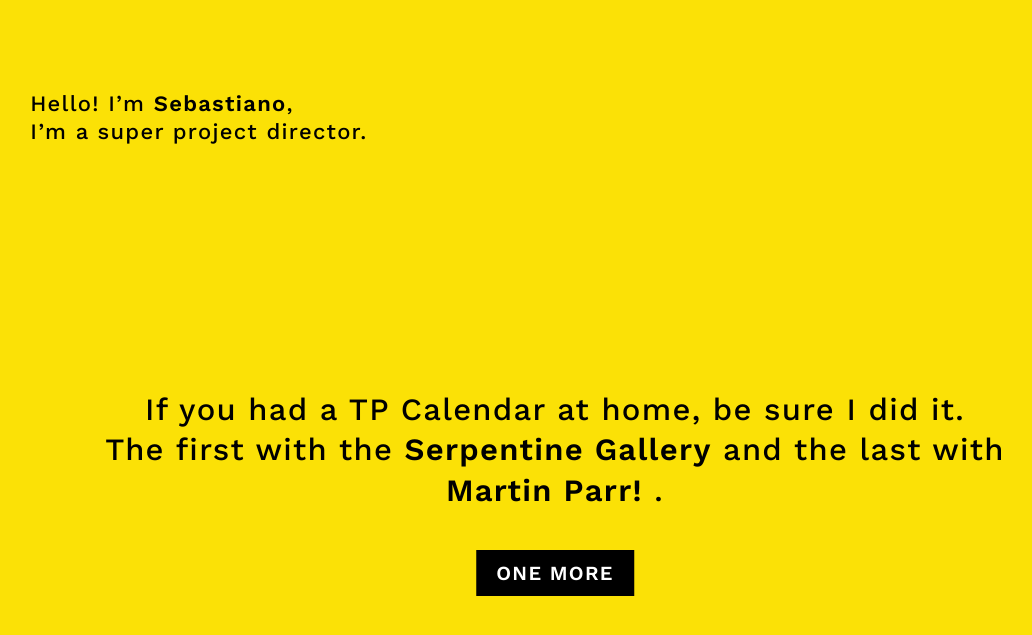
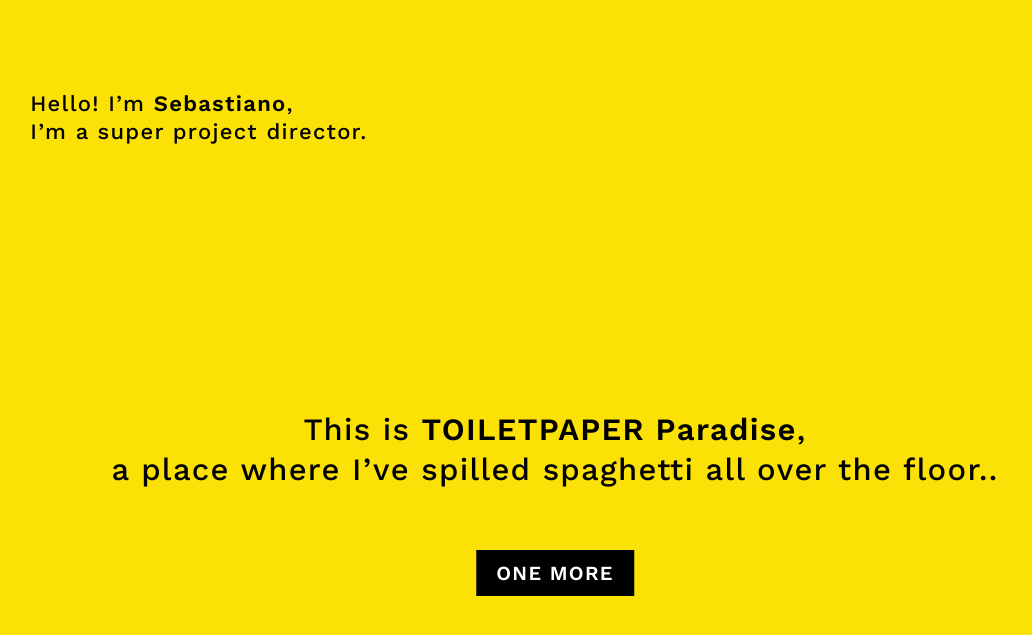
Before and after one commit to sebastianomastroeni/sebastianomastroeni.github.io, a Jekyll site: the page built from index.html, in a window 1280 px wide. Shown: the top 635 px of the page, without its empty margins (85-1117 px from the left). Built offline with Jekyll 4.4.1, drawn with Linux system fonts in a browser that asks for light colours; part of the change alters nothing that is shown.

Commit message:
Update links.json

```diff
--- a/_data/links.json
+++ b/_data/links.json
@@ -14,8 +14,6 @@
     "Be an hooligan for your favorite museum <br> <a href=\"https://bit.ly/33OvYGU\">scribble on Maurizio’s face </a>chasing a rainbow with a smiling cloud. <br> All on the website we designed together.",
 
     "A sick collabo beetween TOILETPAPER and <a href=\"https://bit.ly/3bwMKhR\">Nike Lab.</a><br>featuring 2 vinyls, 2 sharp blades, some brain pieces, 66 snakes, and 4 unreleased tracks <br> by DJ Tennis, Sebra Cruz, Tim Sweeney, Lauer, Fantastic Man and Kiwi",
-
-    "Nothing to wear?<br> Look what I’ve created with <a href=\"http://bit.ly/2qTX7FL\">MSGM and TOILETPAPER</a>!",
 
     "I celebrated a marriage between Cactus<br> whose love gave birth to a <a href=\"http://bit.ly/2rE6evs\">concept car</a>.",
 
@@ -47,15 +45,32 @@
 
     "Now in Kyoto you can see <a href=\"https://bit.ly/2GiUR2L\">giant pop corn</a> I’ve lost in deep space.",
 
-    "And I’m very very proud to show you <a href=\"http://bit.ly/2s000mb\">this</a>." ,
+    "And I’m very very proud to show you <a href=\"http://bit.ly/2s000mb\">this</a>.",
 
     "Well I made this FOMO logo, you guys would like it, it’s funny, <br> in a not-in-your-face kind of way, a natural funny. <br> Anyways, you absolutely can’t miss out this <a href=\"https://bit.ly/2RgL7OG\"> Unicef project </a>.",
 
-    "I hard worked on many things of <a href=\"https://bit.ly/3wbXdaA\"> this site </a>, <br> including the site  Unicef project ." ,
+    "I hard worked on many things of <a href=\"https://bit.ly/3wbXdaA\"> this site </a>, <br> including the site  Unicef project .",
 
-    "Here you can see me wearing a <a href=\"https://bit.ly/3w9ZCCt\"> pair of shoes i've designed for Santoni </a>." ,
+    "Here you can see me wearing a <a href=\"https://bit.ly/3w9ZCCt\"> pair of shoes i've designed for Santoni </a>.",
 
-    "If you had a TP Calendar at home, be sure I did it. <br> The first with the <a href=\"https://bit.ly/3fkuhq5\"> Serpentine Gallery </a> and the last with <a href=\"https://bit.ly/3eSXqta\"> Martin Parr! </a> ."
+    "If you had a TP Calendar at home, be sure I did it. <br> The first with the <a href=\"https://bit.ly/3fkuhq5\"> Serpentine Gallery </a> and the last with <a href=\"https://bit.ly/3eSXqta\"> Martin Parr! </a> .",
 
+    "People tells you have a big mouth? <a href=\"https://bit.ly/3op7qhg\"> This is what we are proud of </a>.",
+
+    "I celebrated a marriage between Cactus whose love gave birth to a <a href=\"https://bit.ly/3yewXhA \"> concept car </a>.",
+
+    "I’ve designed <a href=\"https://bit.ly/3fogHSl\"> this playground </a> and some fresh products <br> for my brand new friends. <br> Stay true. <a href=\"https://bit.ly/3u0Imyl\"> No soul for sale </a>.",
+
+    "With TOILETPAPER Magazine I’ve hacked <a href=\"https://bit.ly/3uRvwUg\"> an issue of Liberation </a>.",
+
+    "I have an yearly appointment with <a href=\"https://bit.ly/3tSczj1\"> Seletti catalogs </a>.",
+
+    "Nothing to wear?<br> Look what I’ve created with <a href=\"http://bit.ly/2qTX7FL\">MSGM and TOILETPAPER</a>!",
+
+    "Now in Kyoto you can see I’ve lost in <a href=\"https://bit.ly/3wcIEUi\"> deep space </a>.",
+
+    "This is <a href=\"https://bit.ly/3oxjc9r\"> TOILETPAPER Paradise </a>, <br> a place where I’ve spilled spaghetti all over the floor.</a>.",
+
+    "And I’m still very very proud to show you <a href=\"https://bit.ly/3okfHmx\"> this </a>."
 
 ]
```
